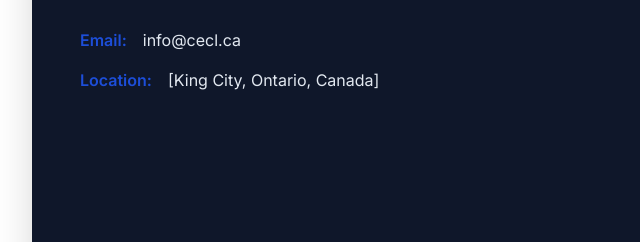
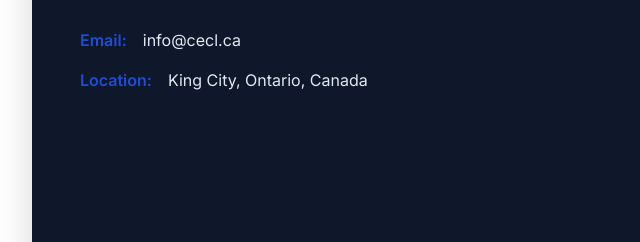
Before and after one commit to pwestcacrs-dot/cecl.ca, a plain HTML site: page index.html in a window 1280 px wide. Shown: the part 2160-2402 px from the top of the page, 0-640 px from the left. Drawn offline with nearby package versions, Linux system fonts and the light colour scheme.

Commit message:
Update index.html
address fixed

```diff
--- a/index.html
+++ b/index.html
@@ -186,7 +186,7 @@
  </div>
  <div class="flex items-center gap-4">
  <span class="text-brandBlue font-semibold">Location:</span>
- <span class="text-slate-200">[King City, Ontario, Canada]</span>
+ <span class="text-slate-200">King City, Ontario, Canada</span>
  </div>
  </div>
  </div>
```
